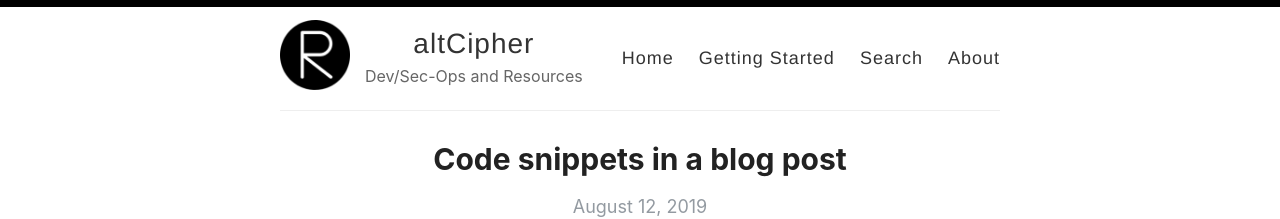
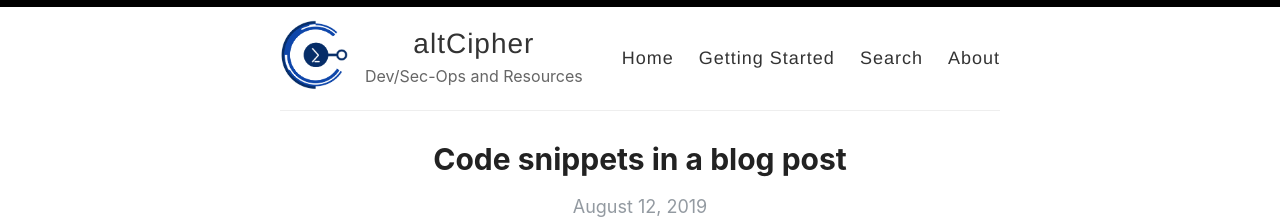
Before and after one commit to altCipher/altcipher.github.io, a Jekyll site: the page built from index.html, in a window 1280 px wide. Shown: the top 219 px of the page. Built offline with Jekyll 4.4.1, drawn with Linux system fonts in a browser that asks for light colours; the list of posts is cut into pages by our own code.

Commit message:
Update _config.yml

```diff
--- a/_config.yml
+++ b/_config.yml
@@ -12,7 +12,7 @@ author: Tony Cavella
 description: Dev/Sec-Ops and Resources
 
 # URL of your avatar or profile pic (you could use your GitHub profile pic)
-avatar: /images/reverie.png
+avatar: /images/3858_Custodian_D_01c.png
 
 #
 # Flags below are optional
```
